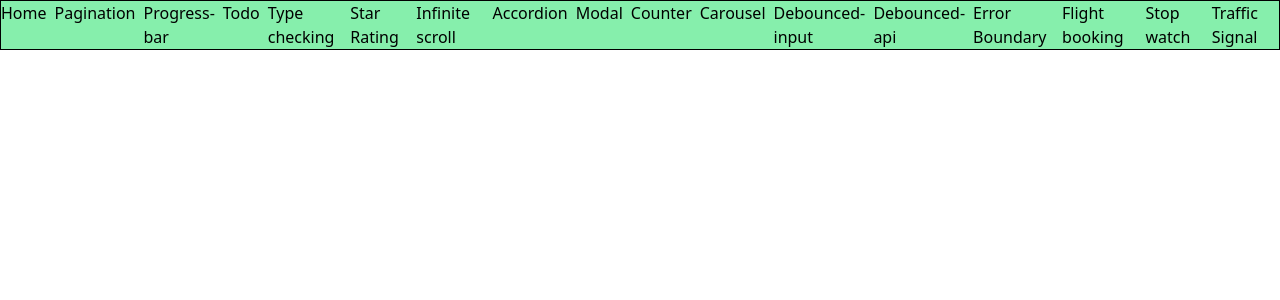
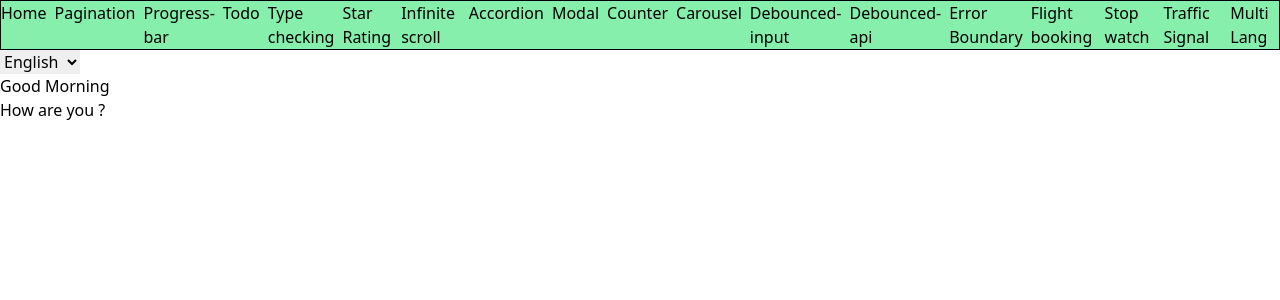
Before and after one commit to rohitraj896/react-machine-coding, a React (Create React App) app: page /multi-lang in a window 1280 px wide. Shown: the top 300 px of the page. Built offline with nearby package versions, Linux system fonts and the light colour scheme.

Commit message:
Multi lang

```diff
--- a/src/App.js
+++ b/src/App.js
@@ -17,11 +17,12 @@ import ProtectedRoute from "./components/ProtectedRoute";
 import FlightBooking from "./components/FlightBooking/FlightBooking";
 import StopWatch from "./components/StopWatch/StopWatch";
 import TrafficSignal from "./components/TrafficSignal/TrafficSignal";
+import MultiLang from "./components/MultiLang/MultiLang";
 
 function App() {
   return (
     <div>
-      <nav className="flex justify-center gap-2 border border-black bg-green-300 h-auto">
+      <nav className="flex justify-center gap-2 border border-black bg-green-300">
         <a href="/">Home</a>
         <a href="/pagination">Pagination</a>
         <a href="/progress-bar">Progress-bar</a>
@@ -39,6 +40,7 @@ function App() {
         <a href="/flight-booking">Flight booking</a>
         <a href="/stop-watch">Stop watch</a>
         <a href="/traffic-signal">Traffic Signal</a>
+        <a href="/multi-lang">Multi Lang</a>
       </nav>
       <div>
         <BrowserRouter>
@@ -71,6 +73,7 @@ function App() {
               <Route path="/debounced-api" element={<DebouncedApi />}></Route>
               <Route path="/stop-watch" element={<StopWatch />}></Route>
               <Route path="/traffic-signal" element={<TrafficSignal />}></Route>
+              <Route path="/multi-lang" element={<MultiLang />}></Route>
             </Route>
           </Routes>
         </BrowserRouter>
--- /dev/null
+++ b/src/components/MultiLang/Language.js
@@ -0,0 +1,14 @@
+import { LANG } from "./langConstants";
+
+const Language = ({ lang }) => {
+  const data = LANG[lang];
+
+  return (
+    <div>
+      <h2>{data.title}</h2>
+      <p>{data.desc}</p>
+    </div>
+  );
+};
+
+export default Language;
--- /dev/null
+++ b/src/components/MultiLang/MultiLang.js
@@ -0,0 +1,20 @@
+import { useState } from "react";
+import Language from "./Language";
+
+const MultiLang = () => {
+  const [lang, setLang] = useState("en");
+
+  return (
+    <div>
+      <select value={lang} onChange={e => setLang(e.target.value)}>
+        <option value="en">English</option>
+        <option value="hi">Hindi</option>
+        <option value="sp">Spanish</option>
+        <option value="ru">Russian</option>
+      </select>
+      <Language lang={lang} />
+    </div>
+  );
+};
+
+export default MultiLang;
--- /dev/null
+++ b/src/components/MultiLang/langConstants.js
@@ -0,0 +1,18 @@
+export const LANG = {
+  en: {
+    title: "Good Morning",
+    desc: "How are you ?",
+  },
+  hi: {
+    title: "शुभ प्रभात",
+    desc: "आप कैसे हैं ?",
+  },
+  ru: {
+    title: "Доброе утро",
+    desc: "Как вы ?",
+  },
+  sp: {
+    title: "Buen día",
+    desc: "Cómo estás ?",
+  },
+};
```
